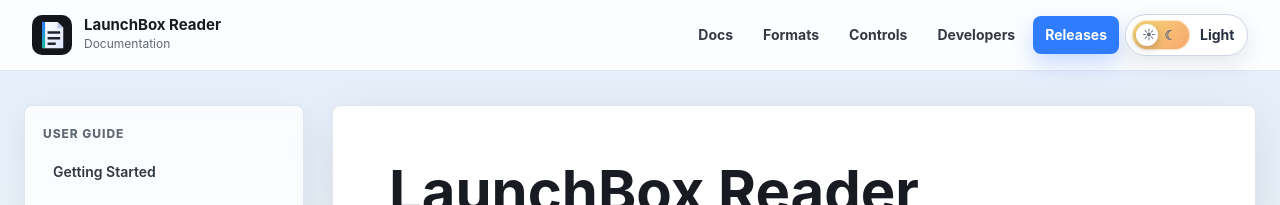
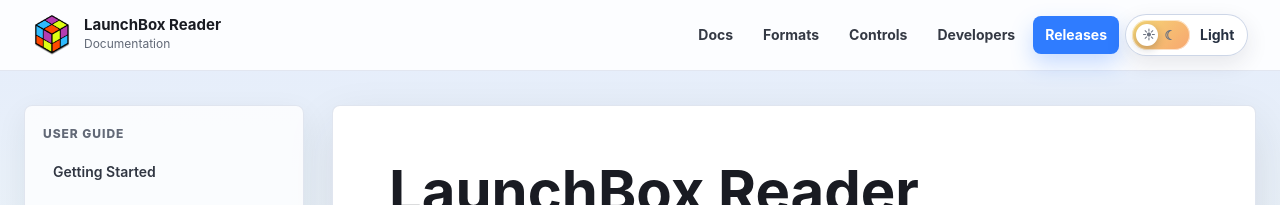
Before and after one commit to unbrokensoftware/launchbox-reader-releases, a Jekyll site: the page built from docs/index.md, in a window 1280 px wide. Shown: the top 205 px of the page. Built offline with Jekyll 4.4.1, drawn with Linux system fonts in a browser that asks for light colours.

Commit message:
Use LaunchBox logo in documentation header

```diff
--- a/docs/_layouts/default.html
+++ b/docs/_layouts/default.html
@@ -5,7 +5,7 @@
     <meta name="viewport" content="width=device-width, initial-scale=1">
     <title>{% if page.title %}{{ page.title }} | {% endif %}{{ site.title }}</title>
     <meta name="description" content="{{ page.description | default: site.description }}">
-    <link rel="icon" href="{{ '/assets/img/reader-mark.svg' | relative_url }}" type="image/svg+xml">
+    <link rel="icon" href="{{ '/assets/img/launchbox.ico' | relative_url }}" type="image/x-icon">
     <link rel="stylesheet" href="{{ '/assets/css/style.css' | relative_url }}">
     <script>
       (function () {
@@ -18,7 +18,7 @@
   <body>
     <header class="site-header">
       <a class="brand" href="{{ '/' | relative_url }}" aria-label="LaunchBox Reader documentation home">
-        <img src="{{ '/assets/img/reader-mark.svg' | relative_url }}" alt="" class="brand-mark">
+        <img src="{{ '/assets/img/launchbox.ico' | relative_url }}" alt="" class="brand-mark">
         <span>
           <strong>LaunchBox Reader</strong>
           <small>Documentation</small>
```
Also changed, not shown: docs/assets/img/launchbox.ico (added).
